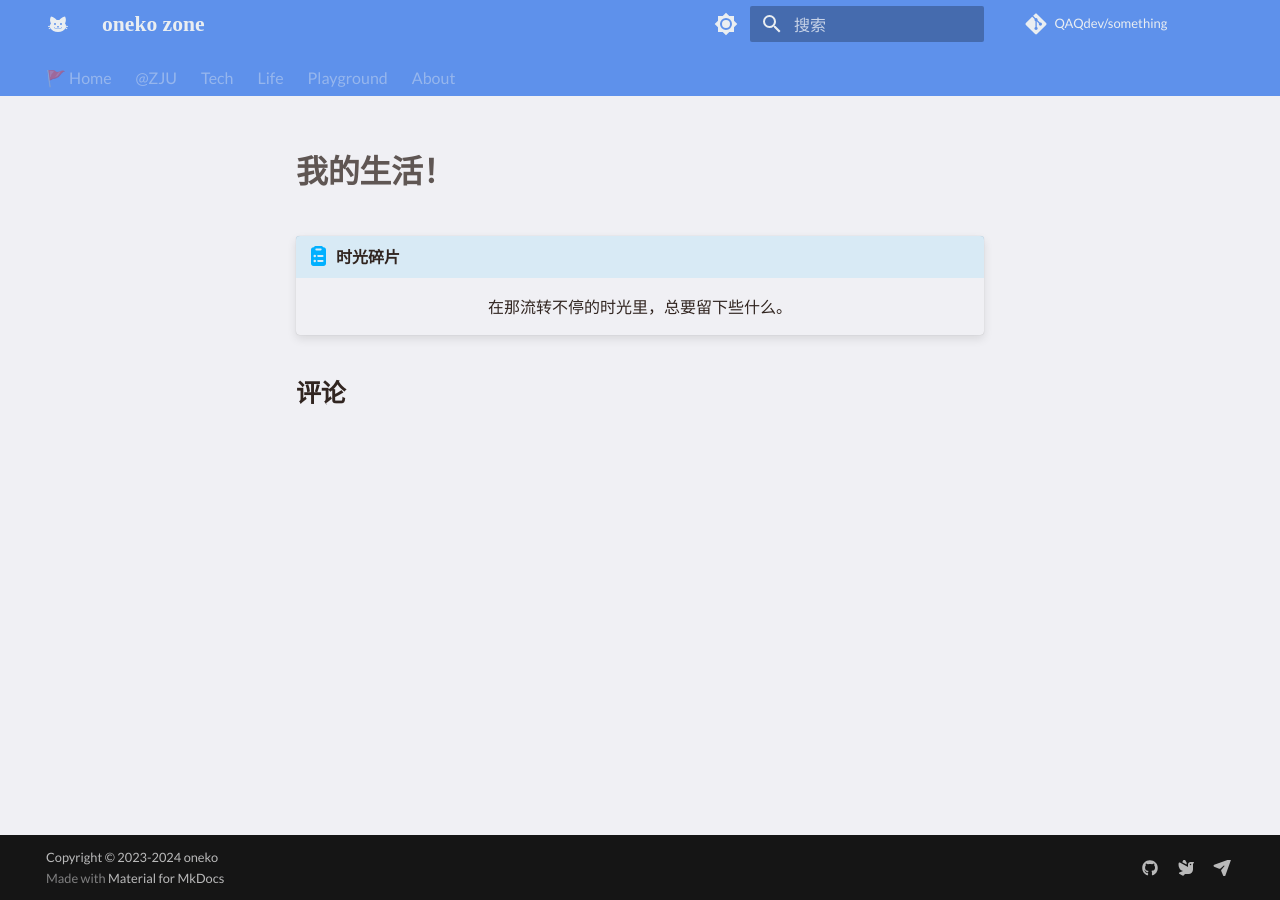
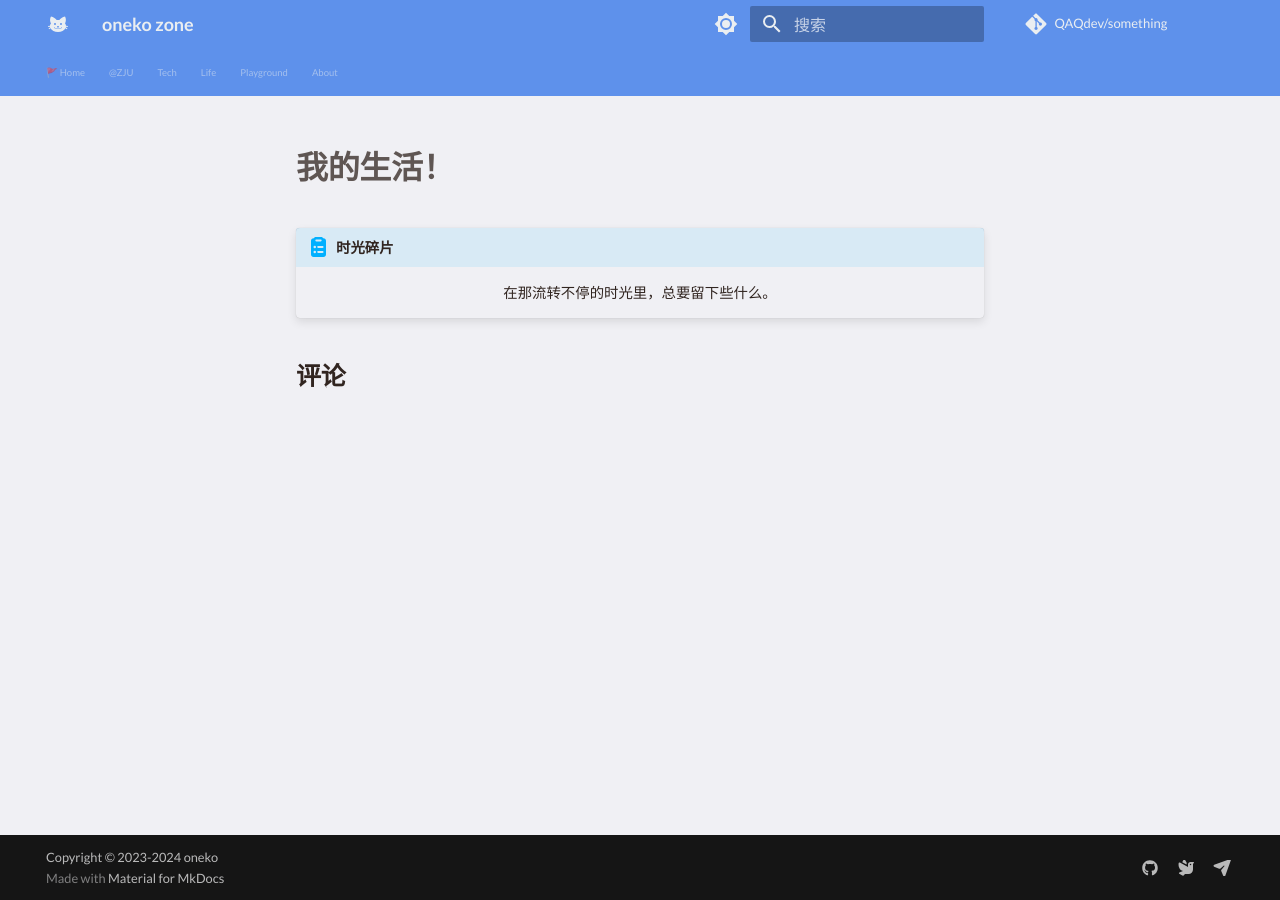
Before and after one commit to QAQdev/notes, an MkDocs documentation site: the page built from docs/Life/index.md, in a window 1280 px wide. Built offline with MkDocs 1.6.1 and Material for MkDocs 9.7.7, drawn with Linux system fonts in a browser that asks for light colours; some web fonts are replaced; comment, search, counter and statistics services are not loaded; a style sheet for code colours, icons or effects is not loaded.

Commit message:
调整css

```diff
--- a/docs/css/admonition.css
+++ b/docs/css/admonition.css
@@ -1,15 +1,15 @@
 .md-typeset .admonition,
 .md-typeset details {
     border: none;
-    font-size: medium;
+    font-size: 90%;
     box-shadow: var(--md-shadow-z2);
 }
 
 .md-tabs__link {
     margin-top: .9rem;
-    opacity: .4;
+    opacity: .5;
     font-family: var(--md-text-font-family);
-    font-size: medium;
+    font-size: 95%;
 }
 
 /* 自定义 oneko */
--- a/docs/css/extra.css
+++ b/docs/css/extra.css
@@ -1,6 +1,5 @@
 @import url('https://fonts.googleapis.com/css2?family=Ma+Shan+Zheng&display=swap');
 @import url('https://fonts.googleapis.com/css2?family=Noto+Serif+SC&display=swap');
-@import url('https://fonts.googleapis.com/css2?family=ZCOOL+XiaoWei&display=swap');
 
 .ma-shan-zheng {
     font-family: 'Ma Shan Zheng', serif;
@@ -41,11 +40,9 @@
     width: 75%;
 }
 
-.md-ellipsis,
-h1,
-.headerlink {
-    font-size: larger;
-    font-family: 'ZCOOL XiaoWei';
+:root {
+    --md-text-font: 'Lato', "LXGW WenKai Screen";
+    --md-code-font: 'Fira Code'
 }
 
 .md-typeset h1,
@@ -58,7 +55,7 @@
 }
 
 li {
-    line-height: 1.5;
+    line-height: 1.4;
 }
 
 .md-tabs__link--active,
--- a/mkdocs.yml
+++ b/mkdocs.yml
@@ -133,6 +133,7 @@
   - css/extra.css
   - css/changelog.css
   - https://cdnjs.cloudflare.com/ajax/libs/KaTeX/0.16.7/katex.min.css
+  - https://gcore.jsdelivr.net/npm/lxgw-wenkai-screen-webfont@1.1.0/style.css
 
 extra_javascript:
   - js/mathjax.js
```
